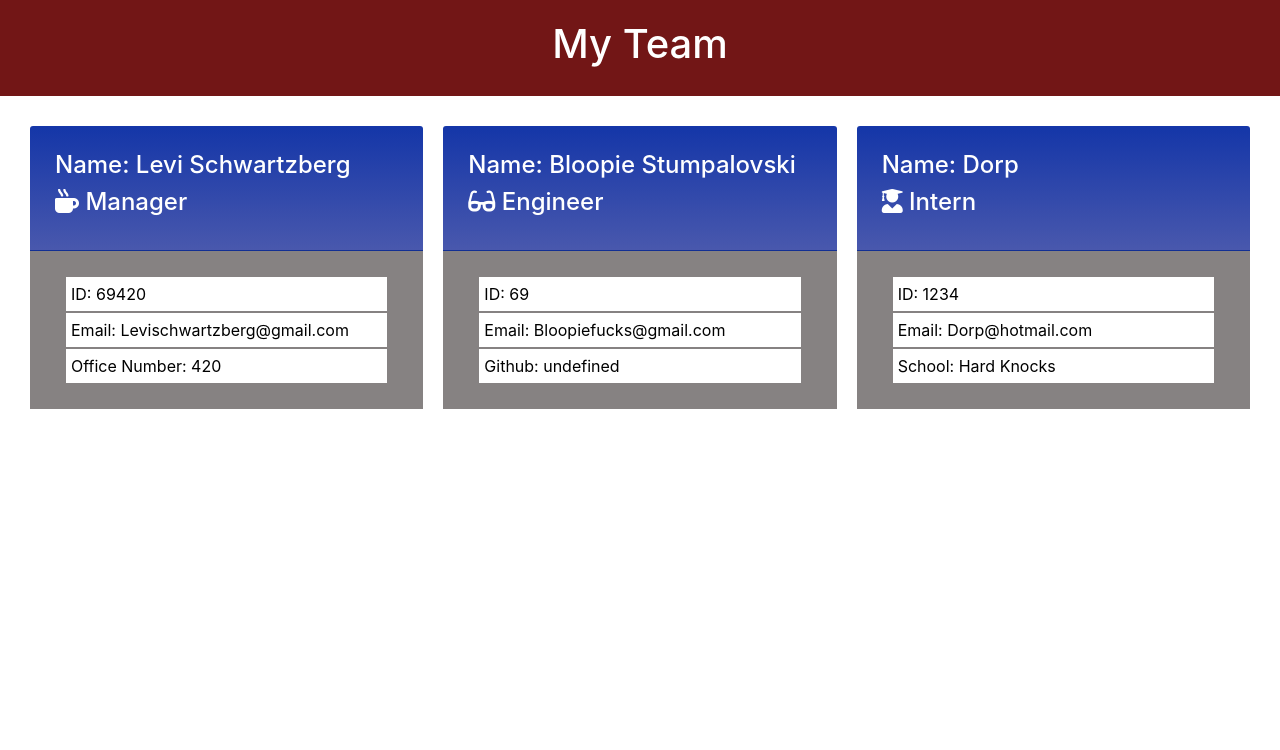
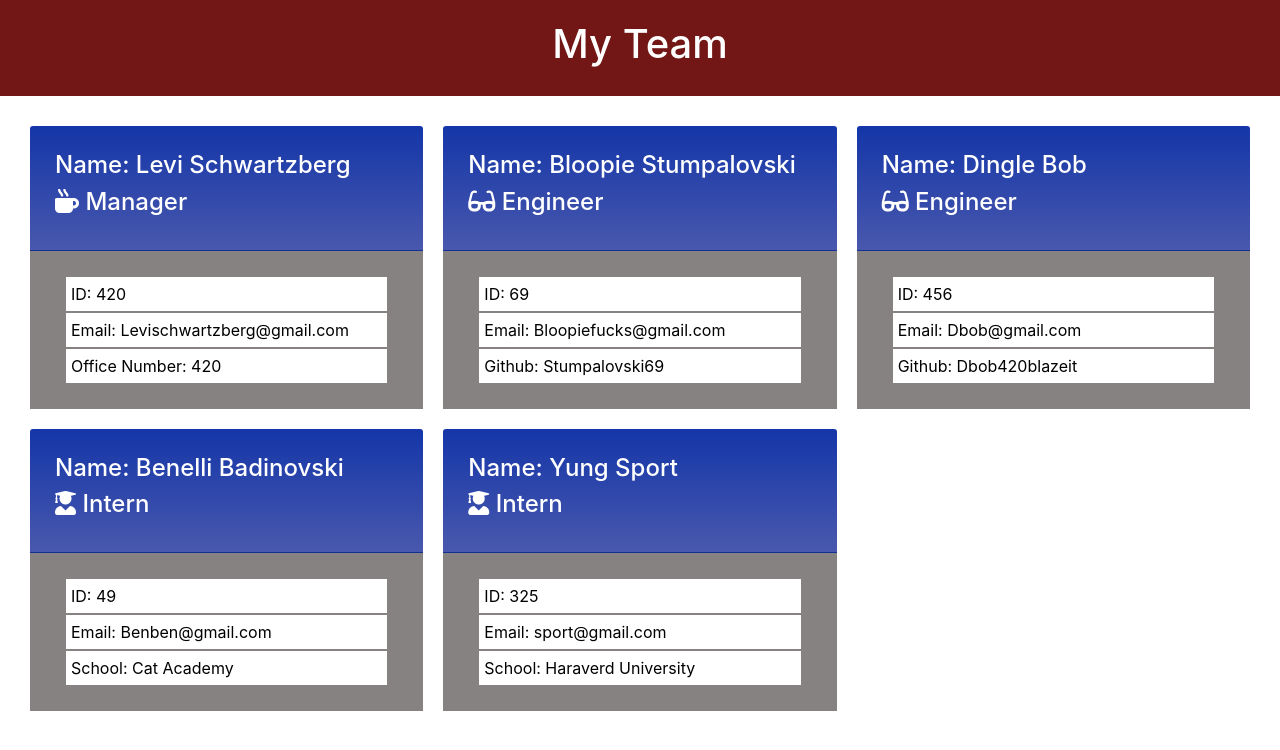
Before and after one commit to Levischwartzberg/Team_Profile_Generator, a website with bundled scripts: page index.html in a window 1280 px wide. Built offline with nearby package versions, Linux system fonts and the light colour scheme.

Commit message:
minor tweaks

```diff
--- a/index.html
+++ b/index.html
@@ -25,12 +25,12 @@
 
       <body>
         <header>
-          <h1> My Team</h1>
+          <h1>My Team</h1>
         </header>
 
         <div class="employees row">
 
-            <div class="employee-card col-12 col-md-4">
+            <div class="employee-card col-12 col-md-6 col-lg-4">
                 <div class="card-header">
                     <h4>
                         Name: Levi Schwartzberg
@@ -41,7 +41,7 @@
                 </div>
                 <div class="card-info">
                     <p>
-                        ID: 69420
+                        ID: 420
                     </p>
                     <p>
                         Email: Levischwartzberg@gmail.com
@@ -52,7 +52,7 @@
                 </div>
             </div>
 
-            <div class="employee-card col-12 col-md-4">
+            <div class="employee-card col-12 col-md-6 col-lg-4">
                 <div class="card-header">
                     <h4>
                         Name: Bloopie Stumpalovski
@@ -69,15 +69,37 @@
                         Email: Bloopiefucks@gmail.com
                     </p>
                     <p>
-                        Github: undefined
+                        Github: Stumpalovski69
                     </p>
                 </div>
             </div>
 
-            <div class="employee-card col-12 col-md-4">
+            <div class="employee-card col-12 col-md-6 col-lg-4">
                 <div class="card-header">
                     <h4>
-                        Name: Dorp
+                        Name: Dingle Bob
+                    </h4>
+                    <h4>
+                        <i class="fas fa-glasses"></i> Engineer
+                    </h4>
+                </div>
+                <div class="card-info">
+                    <p>
+                        ID: 456
+                    </p>
+                    <p>
+                        Email: Dbob@gmail.com
+                    </p>
+                    <p>
+                        Github: Dbob420blazeit
+                    </p>
+                </div>
+            </div>
+
+            <div class="employee-card col-12 col-md-6 col-lg-4">
+                <div class="card-header">
+                    <h4>
+                        Name: Benelli Badinovski
                     </h4>
                     <h4>
                         <i class="fas fa-user-graduate"></i> Intern
@@ -85,13 +107,35 @@
                 </div>
                 <div class="card-info">
                     <p>
-                        ID: 1234
+                        ID: 49
                     </p>
                     <p>
-                        Email: Dorp@hotmail.com
+                        Email: Benben@gmail.com
                     </p>
                     <p>
-                        School: Hard Knocks
+                        School: Cat Academy
+                    </p>
+                </div>
+            </div>
+
+            <div class="employee-card col-12 col-md-6 col-lg-4">
+                <div class="card-header">
+                    <h4>
+                        Name: Yung Sport
+                    </h4>
+                    <h4>
+                        <i class="fas fa-user-graduate"></i> Intern
+                    </h4>
+                </div>
+                <div class="card-info">
+                    <p>
+                        ID: 325
+                    </p>
+                    <p>
+                        Email: sport@gmail.com
+                    </p>
+                    <p>
+                        School: Haraverd University
                     </p>
                 </div>
             </div>
--- a/index.js
+++ b/index.js
@@ -190,12 +190,16 @@ function generateHTML(managerArray, engineerArray, internArray) {
       </head>
 
       <body>
+        <header>
+            <h1>My Team</h1>
+        </header>
+
         <div class="employees row">
       `
 
 
     let manager = `
-            <div class="employee-card col-12 col-md-4">
+            <div class="employee-card col-12 col-md-6 col-lg-4">
                 <div class="card-header">
                     <h4>
                         Name: ${managerArray[0].name}
@@ -221,7 +225,7 @@ function generateHTML(managerArray, engineerArray, internArray) {
 
     for (i=0; i<engineerArray.length; i++) {
         let engineer = `
-            <div class="employee-card col-12 col-md-4">
+            <div class="employee-card col-12 col-md-6 col-lg-4">
                 <div class="card-header">
                     <h4>
                         Name: ${engineerArray[i].name}
@@ -247,7 +251,7 @@ function generateHTML(managerArray, engineerArray, internArray) {
     }
     for (i=0; i<internArray.length; i++) {
         let intern = `
-            <div class="employee-card col-12 col-md-4">
+            <div class="employee-card col-12 col-md-6 col-lg-4">
                 <div class="card-header">
                     <h4>
                         Name: ${internArray[i].name}
```
